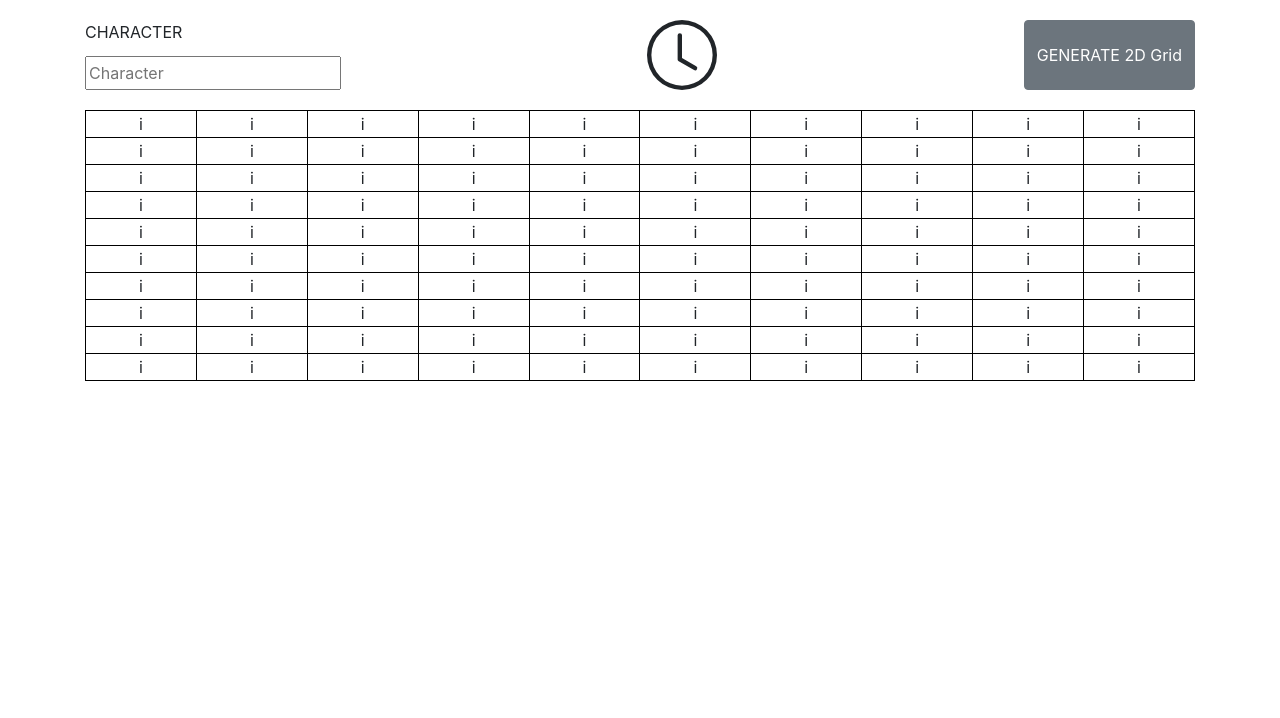
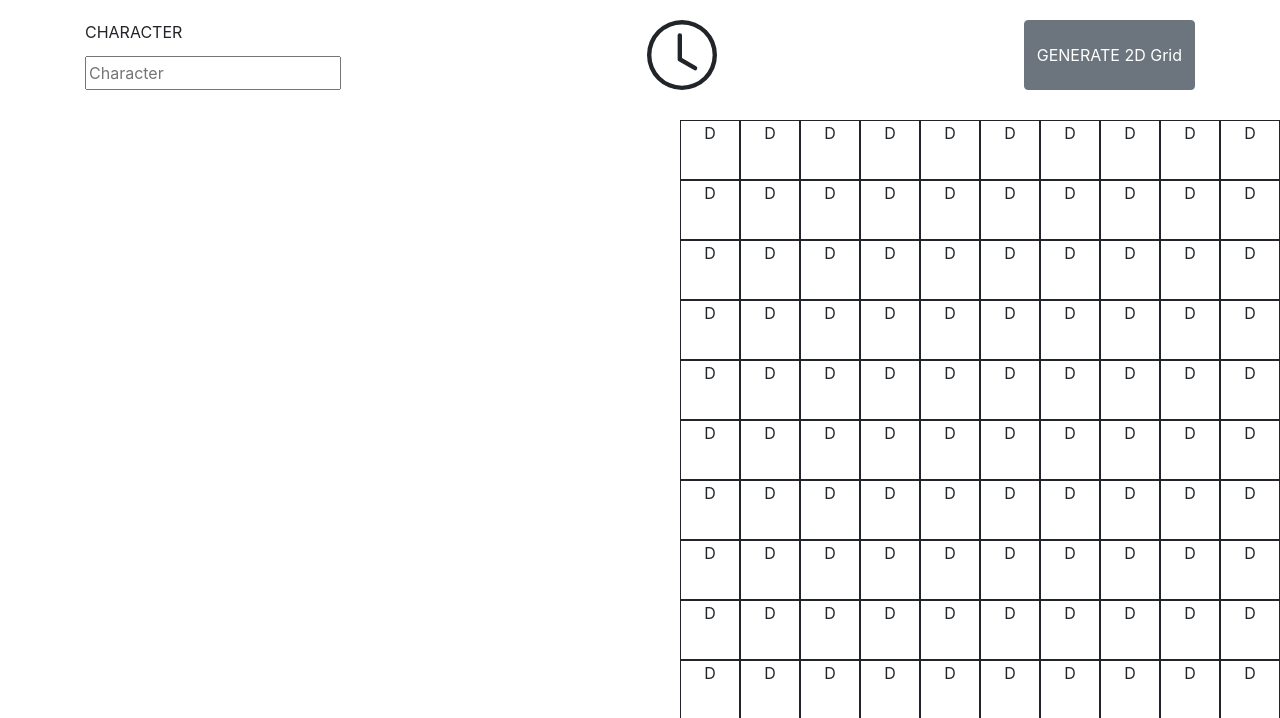
Before and after one commit to FelipeGN85/FEEx0821, an Angular app: page /generator in a window 1280 px wide. Shown: the top 718 px of the page. Built offline with nearby package versions, Linux system fonts and the light colour scheme.

Commit message:
Added cell component in wrapper grip

```diff
--- a/src/app/generator/generator.component.css
+++ b/src/app/generator/generator.component.css
@@ -8,13 +8,10 @@
     display: grid;
 }
 
-table,
-th,
-td {
-    border: 1px solid black;
-    text-align: center;
+.wrapper {
+    margin-top: 30px;
+    display: grid;
+    grid-template-columns: 1fr 1fr 1fr 1fr 1fr 1fr 1fr 1fr 1fr 1fr;
+    width: 600px;
+    margin-left: 680px;
 }
-
-.table-size {
-    width: 100%;
-}
--- a/src/app/generator/generator.component.html
+++ b/src/app/generator/generator.component.html
@@ -11,12 +11,9 @@
         </svg>
         <button type="button" class="btn btn-secondary" (click)="buildGrid()">GENERATE 2D Grid</button>
     </div>
-    <div class="container">
-        <table class="table-size">
-            <tr *ngFor="let row of rows">
-                <td *ngFor="let row of rows">{{row}}</td>
-            </tr>
-        </table>
+    <div class="wrapper">
+        <cell *ngFor="let val of cells; let i = index" [character]="val">
+        </cell>
     </div>
 
 </div>
--- a/src/app/generator/generator.component.ts
+++ b/src/app/generator/generator.component.ts
@@ -6,18 +6,21 @@ import { Component, OnInit } from '@angular/core';
   styleUrls: ['./generator.component.css']
 })
 export class GeneratorComponent implements OnInit {
-  character: string = "";
-  possibleCharacters: string = "ABCDEFGHIJKLMNOPQRSTUVWXYZabcdefghijklmnopqrstuvwxyz"
-  rows: string[] = [''];
+  cells!: any[];
   constructor() { }
 
   ngOnInit(): void {
+    // setInterval(() => { this.buildGrid() }, 2 * 1000);
     this.buildGrid();
   }
 
-  buildGrid(){
-    this.character = this.possibleCharacters.charAt(Math.floor(Math.random() * this.possibleCharacters.length));
-    this.rows = Array(10).fill(this.character);
+  buildGrid() {
+    this.cells = Array(100).fill(this.randomCharacter());
+  }
+
+  randomCharacter(): string {
+    const possibleCharacters = "ABCDEFGHIJKLMNOPQRSTUVWXYZabcdefghijklmnopqrstuvwxyz";
+    return possibleCharacters.charAt(Math.floor(Math.random() * possibleCharacters.length));
   }
 
 }
```
